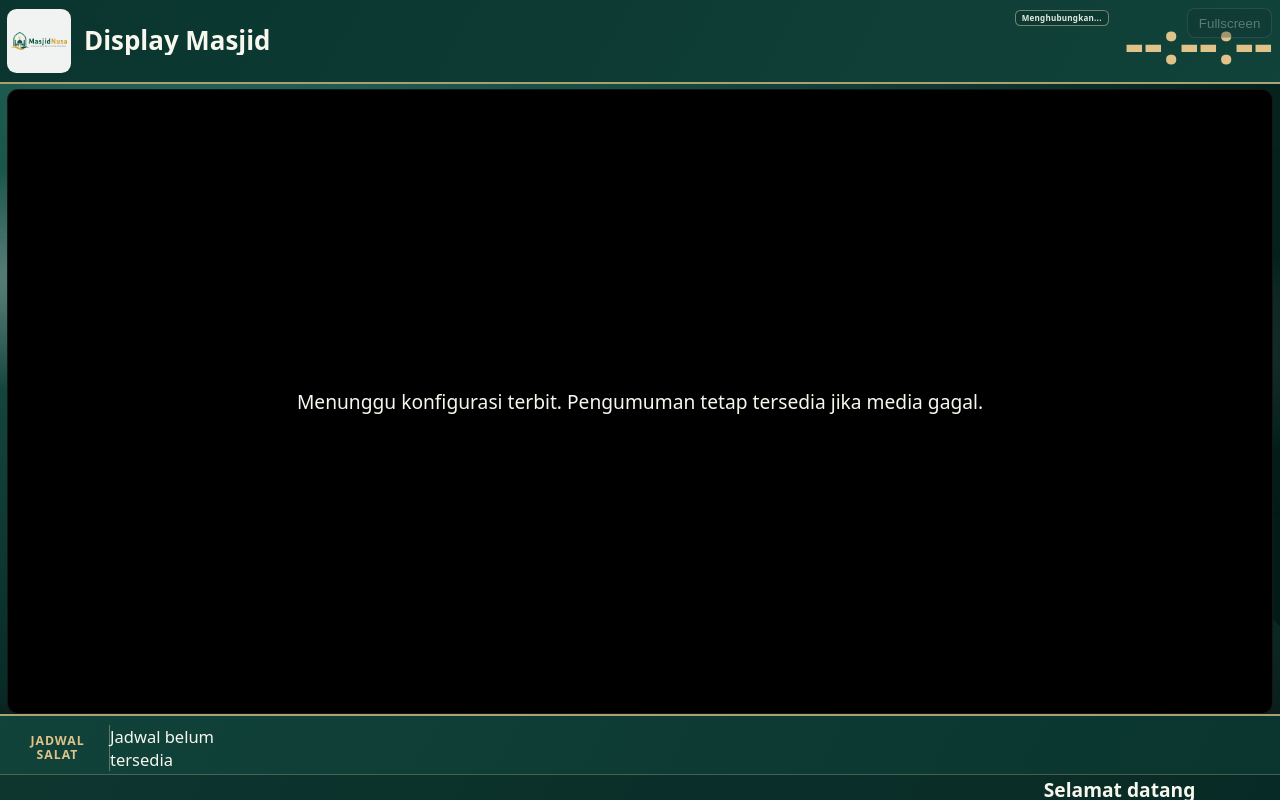
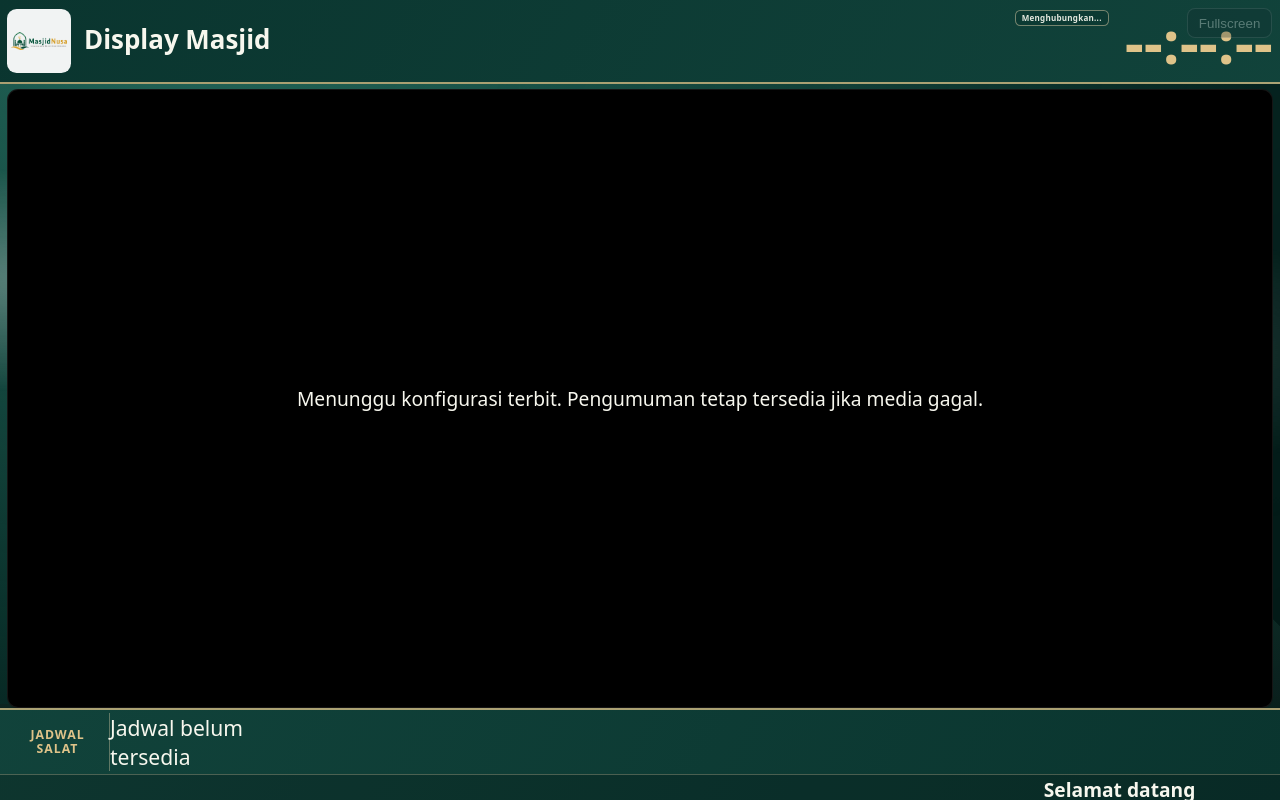
Before and after one commit to nasrul-natech/MasjidNusa, a Laravel app: template resources/views/mosque-display/screen.blade.php in a window 1280 px wide. Run offline with Laravel 12, Linux system fonts and the light colour scheme; the template is opened without the code that fills it, so the values that code supplies are empty; parts of the project's set-up code (start-up, migrations or seed data) failed here and were passed over.

Commit message:
update tampilan masjid

```diff
--- a/resources/views/mosque-display/screen.blade.php
+++ b/resources/views/mosque-display/screen.blade.php
@@ -41,7 +41,7 @@
         #logo{width:8vmin;height:8vmin;min-width:0;min-height:0;flex-shrink:0;border-radius:1.2vmin;padding:.5vmin}
         h1{font-size:1.35em;white-space:nowrap;overflow:hidden;text-overflow:ellipsis}
         .header-time{align-self:center;justify-self:end;display:flex;flex-direction:column;align-items:flex-end;gap:.1em;min-width:0;text-align:right}
-        #clock{font-variant-numeric:tabular-nums;font-size:clamp(1.35rem,7.4vmin,10vh);line-height:.95;font-weight:700;white-space:nowrap;color:var(--accent)}#date{display:flex;align-items:center;flex-wrap:nowrap;gap:.45em;max-width:100%;margin-top:.12em;font-size:.52em;line-height:1.2;opacity:.92;white-space:nowrap;overflow:hidden}.date-gregorian{min-width:0;overflow:hidden;text-overflow:ellipsis}.date-hijri,.activity-when{flex:0 0 auto;padding:.14em .55em;border-radius:999px;font-weight:700;line-height:1.2;letter-spacing:.01em;color:var(--accent);background:color-mix(in srgb,var(--accent) 18%,#ffffff14);border:1px solid color-mix(in srgb,var(--accent) 50%,transparent)}body[data-theme=daylight] .date-hijri,body[data-theme=daylight] .activity-when{color:#0f172a;background:#fff;border-color:color-mix(in srgb,var(--accent) 40%,#94a3b8)}#preview{font-size:.46em;font-weight:600;line-height:1.25;margin-top:.15em}
+        #clock{font-variant-numeric:tabular-nums;font-size:clamp(1.35rem,7.4vmin,10vh);line-height:.95;font-weight:700;white-space:nowrap;color:var(--accent)}#date{display:flex;align-items:center;flex-wrap:nowrap;gap:.45em;max-width:100%;margin-top:.12em;font-size:.9em;line-height:1.2;opacity:.92;white-space:nowrap;overflow:hidden}.date-gregorian{min-width:0;overflow:hidden;text-overflow:ellipsis}.date-hijri,.activity-when{flex:0 0 auto;padding:.14em .55em;border-radius:999px;font-weight:700;line-height:1.2;letter-spacing:.01em;color:var(--accent);background:color-mix(in srgb,var(--accent) 18%,#ffffff14);border:1px solid color-mix(in srgb,var(--accent) 50%,transparent)}body[data-theme=daylight] .date-hijri,body[data-theme=daylight] .activity-when{color:#0f172a;background:#fff;border-color:color-mix(in srgb,var(--accent) 40%,#94a3b8)}#preview{font-size:.46em;font-weight:600;line-height:1.25;margin-top:.15em}
         #connection{display:block;max-width:100%;overflow:hidden;text-overflow:ellipsis;white-space:nowrap}
         #body{gap:.55vmin;padding:.55vmin .9vmin 0;min-height:0}#media{container-type:size;border-radius:1.4vmin;min-width:0;background:#000}
         #media img{object-fit:contain;object-position:center;animation-name:slide-in}
@@ -54,12 +54,12 @@
         aside{padding:1.5vmin;border-radius:1.4vmin}#activities p{display:flex;flex-wrap:wrap;align-items:center;gap:.45em;margin:0 0 .85em;padding-bottom:.85em}#activities .activity-title{min-width:0;flex:1 1 7em}#activities .activity-when{font-size:.92em;white-space:nowrap}
         .footer-frame{position:relative;display:flex;flex-direction:column;overflow:hidden;height:auto;align-self:stretch;margin:0}
         footer{height:auto;min-height:0;display:flex;flex-direction:column;justify-content:flex-end;border-radius:0;border:0;border-top:2px solid color-mix(in srgb,var(--accent) 75%,transparent);background:linear-gradient(118deg,var(--panel-edge),var(--panel))}
-        .prayer-strip{padding:1.15vmin .75vmin .35vmin;flex:0 0 auto;min-height:0;display:flex;align-items:stretch;gap:0}
+        .prayer-strip{padding:.35vmin .75vmin .35vmin;flex:0 0 auto;min-height:0;display:flex;align-items:stretch;gap:0}
         .prayer-label{flex:0 0 auto;width:min(10.5em,13vmin);display:flex;flex-direction:column;justify-content:center;align-items:center;text-align:center;gap:.12em;padding:.1vmin .45vmin;border-right:1px solid color-mix(in srgb,var(--accent) 25%,#ffffff28)}
         #prayer-heading{margin:0;font-size:.64em;font-weight:700;letter-spacing:.08em;text-transform:uppercase;color:var(--accent);line-height:1.15}
         #prayer-location{margin:0;font-size:.54em;line-height:1.2;opacity:.88;max-width:100%;overflow:hidden;display:-webkit-box;-webkit-line-clamp:2;-webkit-box-orient:vertical;word-break:break-word}
         #prayer-location:empty{display:none}
-        #prayers{flex:1;min-width:0;display:grid;grid-template-columns:repeat(var(--prayer-cols,7),minmax(0,1fr));gap:0;font-size:.86em}
+        #prayers{flex:1;min-width:0;display:grid;grid-template-columns:repeat(var(--prayer-cols,7),minmax(0,1fr));gap:0;font-size:1.1em}
         #prayers>div{min-width:0;flex-direction:column;gap:.08vmin;padding:.32vmin .12vmin;border-radius:0;border:0;border-left:1px solid color-mix(in srgb,var(--accent) 22%,#ffffff25);background:transparent}
         #prayers>div:first-child{border-left:0}
         #prayers span{font-size:.74em;letter-spacing:.03em}#prayers strong{font-size:1.48em;line-height:1.02;color:var(--accent)}
```
